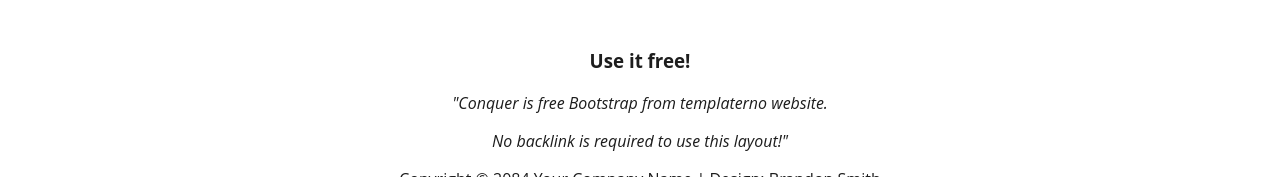
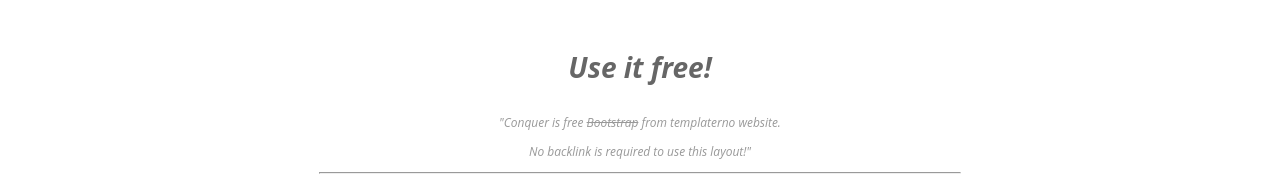
Before and after one commit to BrandonSmith8038/medium-5-practice-projects, a plain HTML site: page one-page-responsive/index.html in a window 1280 px wide. Shown: the part 4421-4598 px from the top of the page. Drawn offline with Linux system fonts and the light colour scheme.

Commit message:
Footer Area

```diff
--- a/one-page-responsive/index.html
+++ b/one-page-responsive/index.html
@@ -250,7 +250,7 @@
 	<section id="footer">
 		<div class="footer-wrapper">
 			<h3>
-				Use it free!
+				<em>Use it free!</em>
 			</h3>
 			<p class="footer-text">
 				<em>"Conquer is free
@@ -259,6 +259,7 @@
 			<p>
 				<em>No backlink is required to use this layout!"</em>
 			</p>
+			<hr>
 			<p class="copy">Copyright &copy; 2084 Your Company Name | Design: Brandon Smith</p>
 		</div>
 	</section>
--- a/one-page-responsive/style.css
+++ b/one-page-responsive/style.css
@@ -224,6 +224,7 @@ body {
 p.services {
   font-weight: 100px;
   margin: 0 auto;
+  width: 60%;
 }
 
 section#four-cards {
@@ -401,5 +402,27 @@ p.form-description {
 
 section#footer {
   text-align: center;
-  color: rgb(29, 29, 29);
 }
+
+#footer h3 {
+  color: #666;
+  font-size: 28px;
+}
+
+#footer p {
+  color: #999;
+  font-size: 12px;
+}
+
+#footer p span {
+  text-decoration: line-through;
+}
+
+.copy {
+  margin-top: 50px;
+}
+
+hr {
+  color: #999;
+  width: 50%;
+}
```
